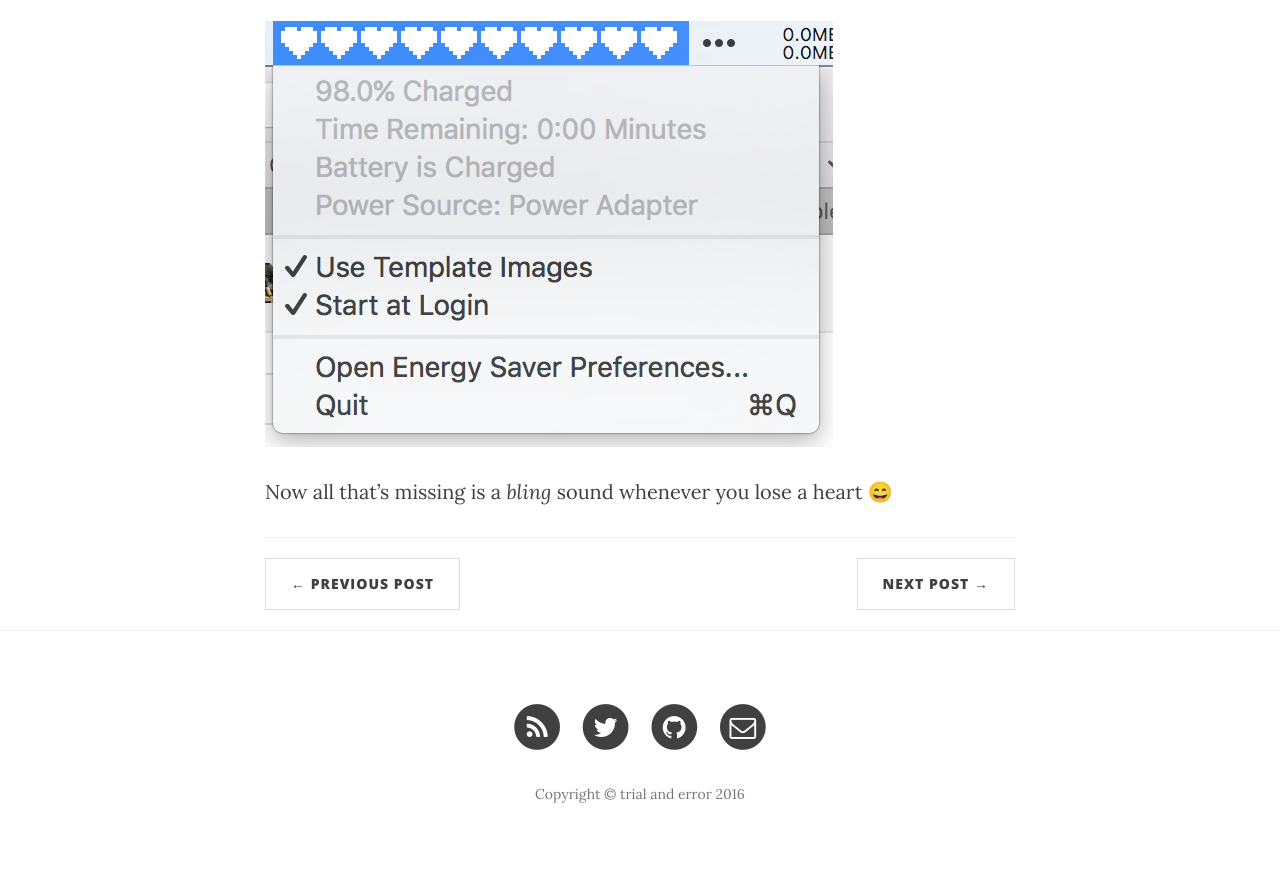
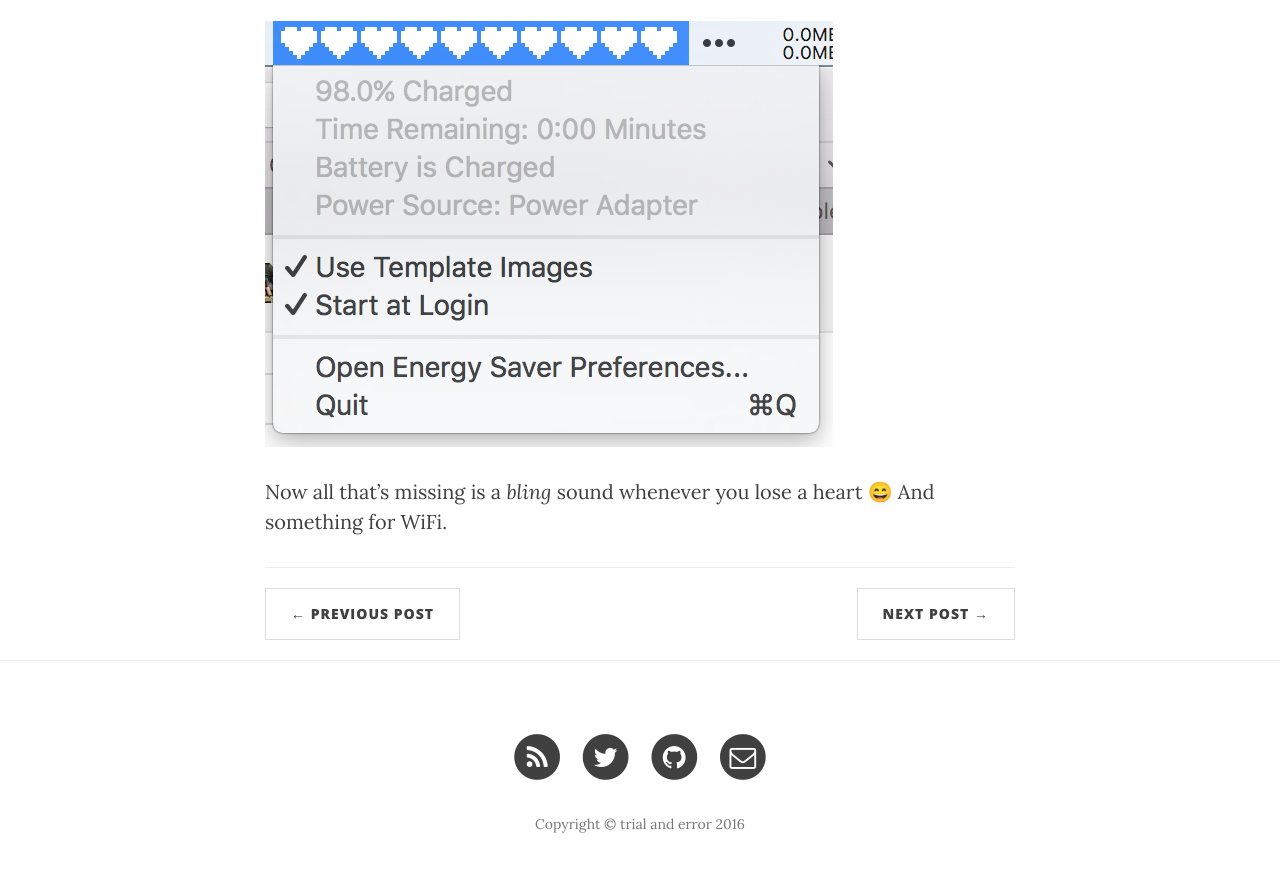
Before and after one commit to kiliankoe/blog_old, a Jekyll site: the page built from _posts/2015-11-20-heartbattery.markdown, in a window 1280 px wide and 900 px high, scrolled down 1442 px. Shown: the top 872 px of the window. Built offline with Jekyll 4.4.1, drawn with Linux system fonts in a browser that asks for light colours; nearby versions of some CDN libraries; comment, search, counter and statistics services are not loaded.

```diff
--- a/_posts/2015-11-20-heartbattery.markdown
+++ b/_posts/2015-11-20-heartbattery.markdown
@@ -19,4 +19,4 @@ If you want to have a look you can find the source and download link on the GitH
 
 ![app menu screenshot]({{ site.baseurl }}/assets/heartbatteryscreenshot.png)
 
-Now all that's missing is a *bling* sound whenever you lose a heart 😄
+Now all that's missing is a *bling* sound whenever you lose a heart 😄 And something for WiFi.
```
